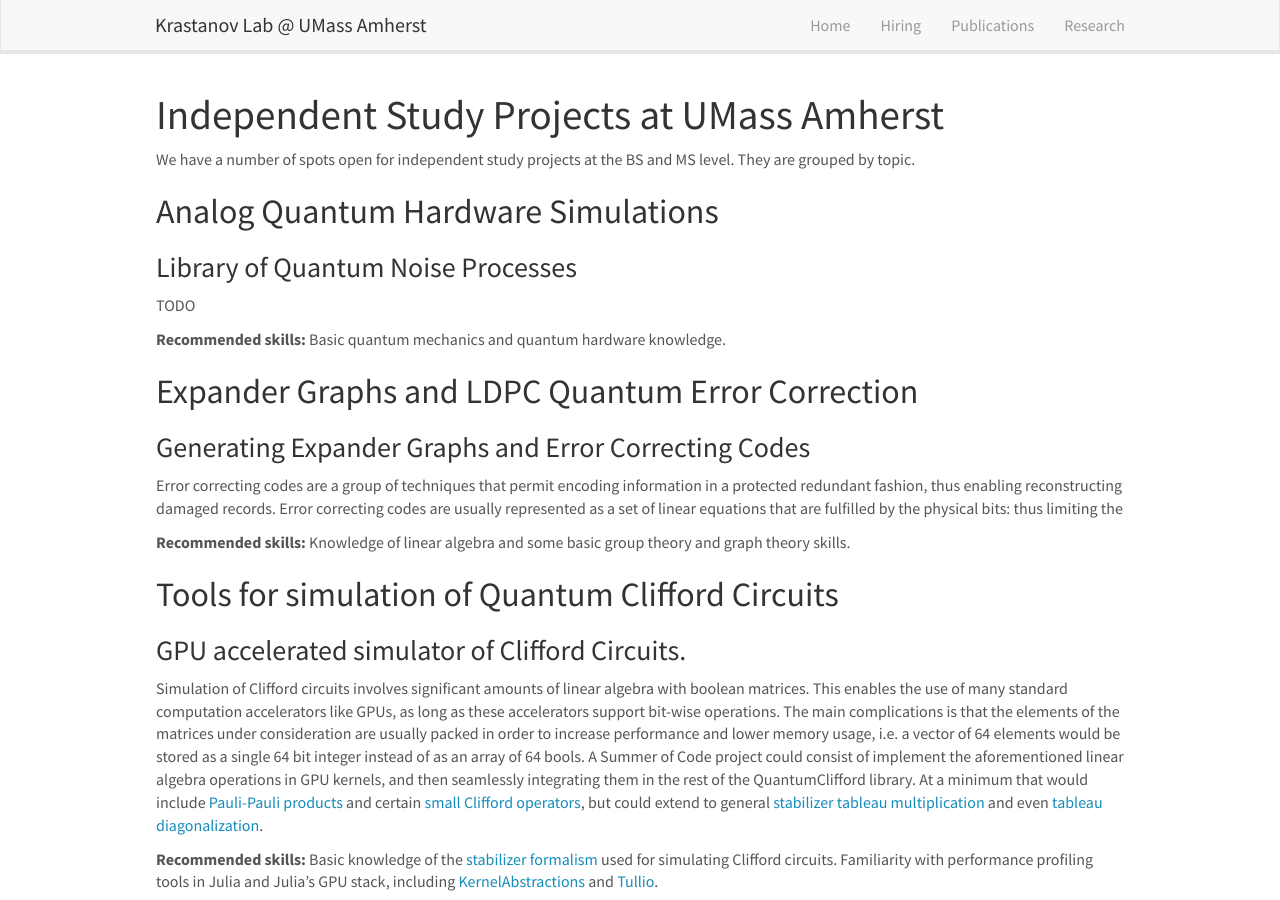
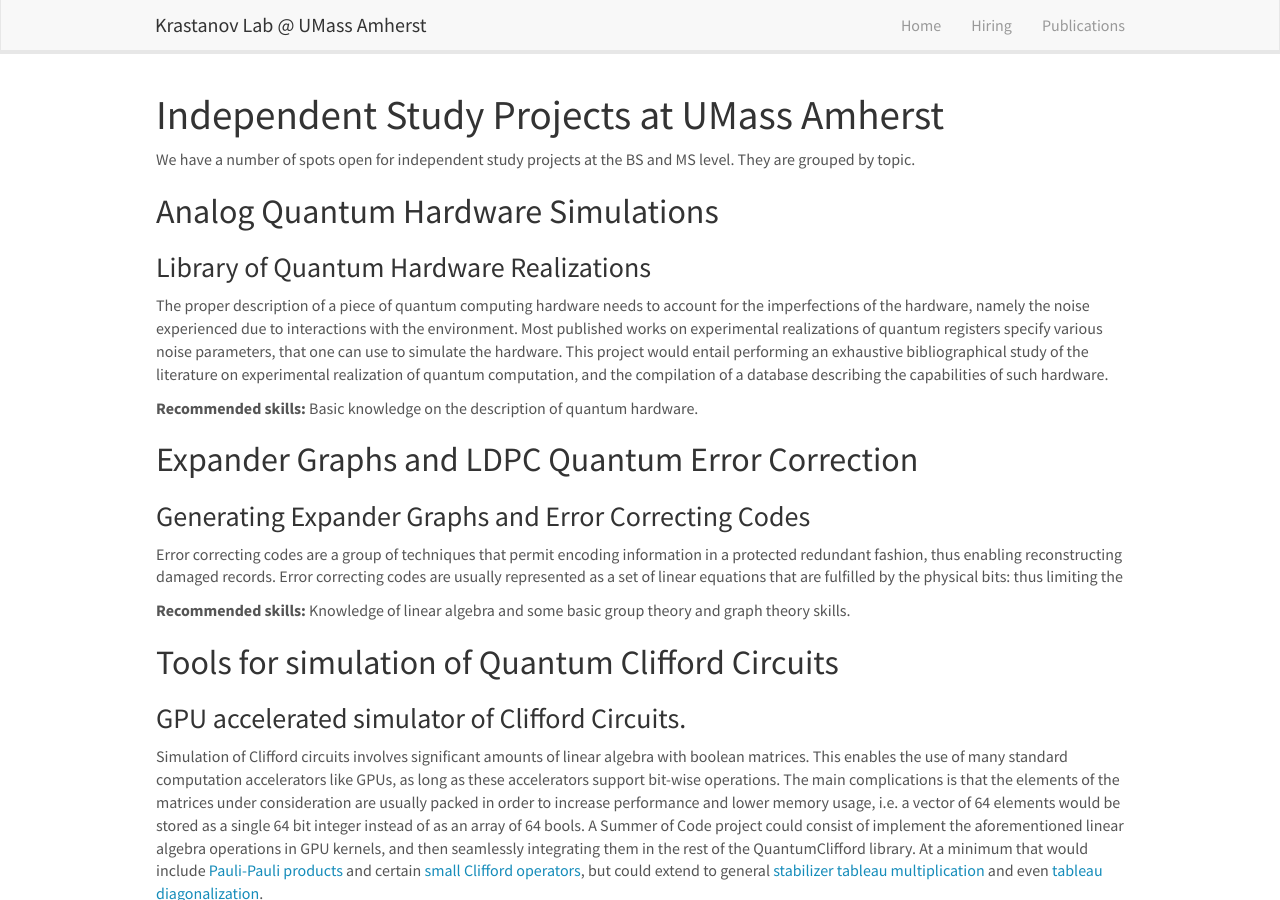
Before and after one commit to Krastanov/labwebsite, a Jekyll site: the page built from _pages/independentstudy.md, in a window 1280 px wide and 900 px high. Built offline with Jekyll 4.4.1, drawn with Linux system fonts in a browser that asks for light colours; nearby versions of some CDN libraries.

Commit message:
cleanup and initial buildup

```diff
--- a/_data/isprojects.yml
+++ b/_data/isprojects.yml
@@ -1,9 +1,18 @@
 - group_title: Analog Quantum Hardware Simulations
   group_description: Project related to the detailed wavefunction simulations of quantum hardware.
   projects:
-  - title: Library of Quantum Noise Processes
-    description: TODO
-    recskills: Basic quantum mechanics and quantum hardware knowledge.
+  - title: Library of Quantum Hardware Realizations
+    description: |
+      The proper description of a piece of quantum computing hardware needs
+      to account for the imperfections of the hardware,
+      namely the noise experienced due to interactions with the environment.
+      Most published works on experimental realizations of quantum registers
+      specify various noise parameters,
+      that one can use to simulate the hardware.
+      This project would entail performing an exhaustive bibliographical study
+      of the literature on experimental realization of quantum computation,
+      and the compilation of a database describing the capabilities of such hardware.
+    recskills: Basic knowledge on the description of quantum hardware.
 - group_title: Expander Graphs and LDPC Quantum Error Correction
   group_description: Projects related to the generation of "Low Density Parity Check" codes for quantum error correction, tangentially related to graph theory and the generation of expander graphs.
   projects:
--- a/_includes/header.html
+++ b/_includes/header.html
@@ -16,7 +16,7 @@
         <!--TODO<li><a href="{{ site.url }}{{ site.baseurl }}/team">Team</a></li>-->
         <li><a href="{{ site.url }}{{ site.baseurl }}/vacancies">Hiring</a></li>
         <li><a href="{{ site.url }}{{ site.baseurl }}/publications">Publications</a></li>
-        <li><a href="{{ site.url }}{{ site.baseurl }}/research">Research</a></li>
+        <!--TODO<li><a href="{{ site.url }}{{ site.baseurl }}/research">Research</a></li>-->
         <!--TODO outreach-->
       </ul>
     </div>
--- a/_pages/independentstudy.md
+++ b/_pages/independentstudy.md
@@ -12,6 +12,9 @@ We have a number of spots open for independent study projects at the BS and MS l
 
 {% for project_group in site.data.isprojects %}
 ## {{ project_group.group_title }}
+
+{{ project_group.description }}
+
 {% for project in project_group.projects %}
 ### {{ project.title }}
 
```
